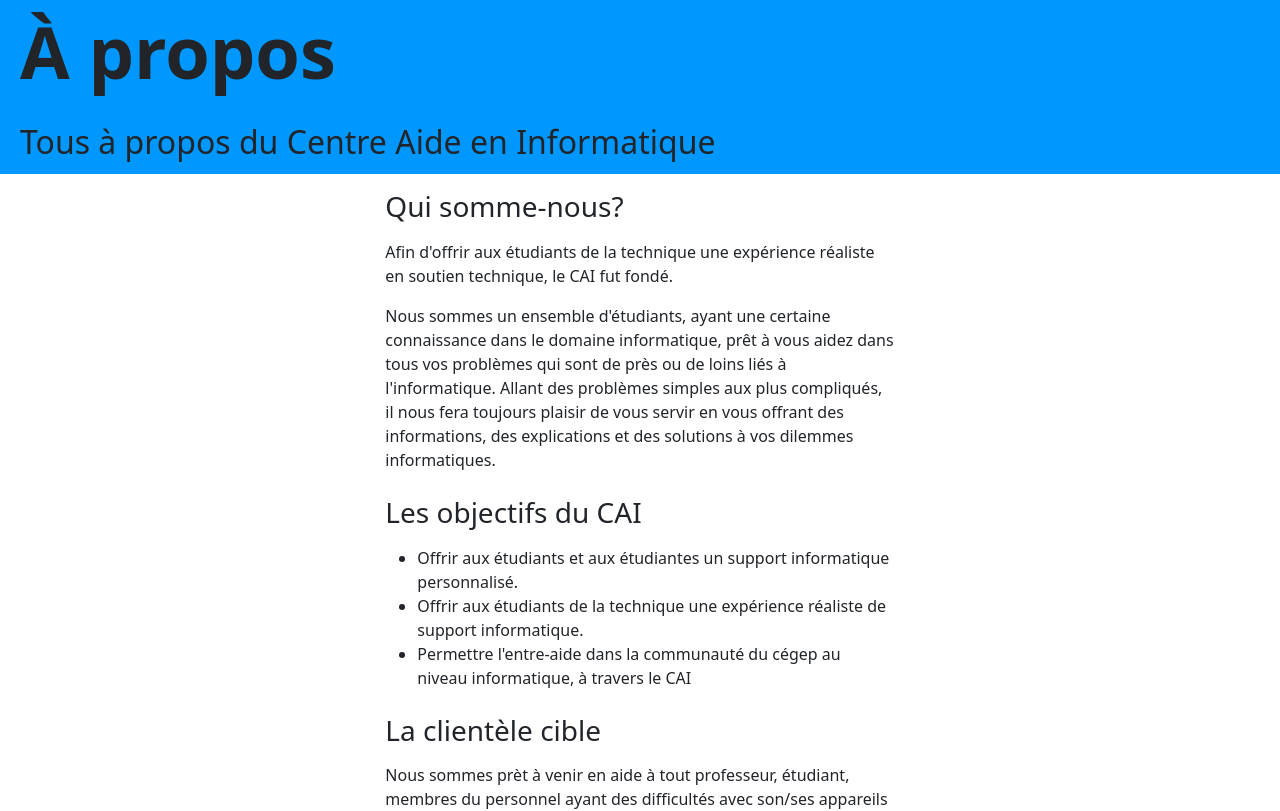
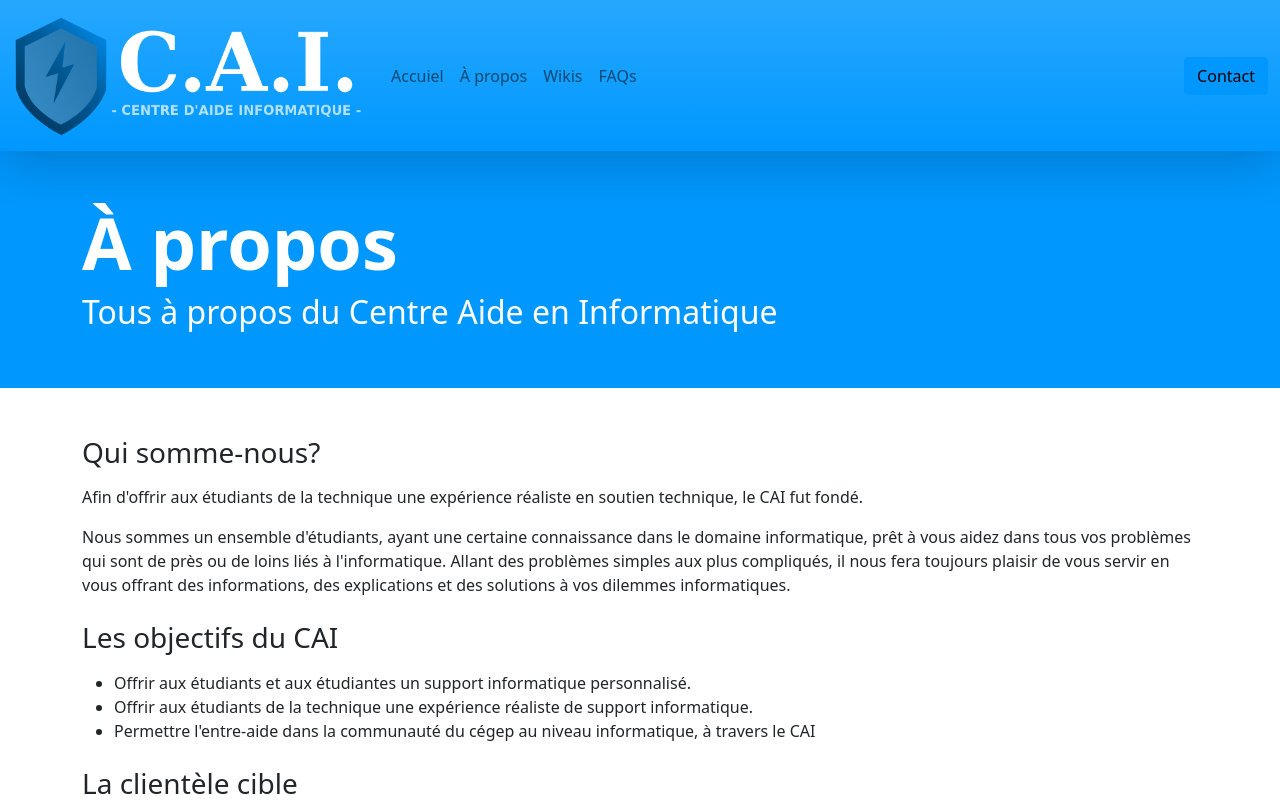
Before and after one commit to darkhappy/projet-soutien, a React (Create React App) app: page /about in a window 1280 px wide. Shown: the top 811 px of the page. Built offline with nearby package versions, Linux system fonts and the light colour scheme.

Commit message:
Porting components to react-boostrap, along with eslint things

```diff
--- a/package.json
+++ b/package.json
@@ -21,12 +21,6 @@
     "test": "react-scripts test",
     "eject": "react-scripts eject"
   },
-  "eslintConfig": {
-    "extends": [
-      "react-app",
-      "react-app/jest"
-    ]
-  },
   "browserslist": {
     "production": [
       ">0.2%",
--- a/src/App.js
+++ b/src/App.js
@@ -1,10 +1,10 @@
 import NavBar from "./components/NavBar";
 import { Outlet } from "react-router-dom";
-import Header from "./components/Header";
 
 function App() {
   return (
     <>
+      <NavBar />
       <Outlet />
     </>
   );
--- a/src/components/Header.jsx
+++ b/src/components/Header.jsx
@@ -1,12 +1,14 @@
+import { Container } from "react-bootstrap";
+
 export default function Header(props) {
   return (
-    <div className="bg-primary">
-      <div className="container-fluid">
-        <h1 className="display-2 fw-bold p-2">{props.title}</h1>
-        <p className="text-black-70 fs-2 p-2">
+    <header className="bg-primary mb-5 text-white">
+      <Container className="py-5" >
+        <h1 className="display-2 fw-bold">{props.title}</h1>
+        <h2 className="fs-2">
           {props.subtitle}
-        </p>
-      </div>
-    </div>
+        </h2>
+      </Container>
+    </header>
   );
 }
--- a/src/routes/About.jsx
+++ b/src/routes/About.jsx
@@ -1,4 +1,5 @@
 import Header from "../components/Header";
+import { Container } from "react-bootstrap";
 
 export default function About() {
   return (
@@ -7,7 +8,7 @@ export default function About() {
         title="À propos"
         subtitle="Tous à propos du Centre Aide en Informatique"
       />
-      <main className="container col col-md-5 mx-auto">
+      <Container>
         <div className="mb-4" id="qui-somme-nous">
           <h3 className="mb-3">Qui somme-nous?</h3>
           <p>
@@ -124,7 +125,7 @@ export default function About() {
             </li>
           </ul>
         </div>
-      </main>
+      </Container>
     </>
   );
 }
--- a/src/routes/Home.jsx
+++ b/src/routes/Home.jsx
@@ -1,15 +1,14 @@
 import Header from "../components/Header";
-import NavBar from "../components/NavBar";
+import { Container } from "react-bootstrap";
 
 export default function Home() {
   return (
     <>
-      <NavBar />
       <Header
         title="Accueil"
         subtitle="Bienvenue au Centre d'aide Informatique"
       />
-      <div className="container">
+      <Container>
         <h1 className="mt-auto">JP va nous parler de ses animes préférés !</h1>
         <p>
           Lorem ipsum dolor sit amet, consectetur adipiscing elit. Quisque at
@@ -71,7 +70,7 @@ export default function Home() {
           urna non neque. Nullam blandit condimentum lorem, at gravida velit
           posuere quis.
         </p>
-      </div>
+      </Container>
     </>
   );
 }
```
Also changed, not shown: 2 other files (tests, documents, lock files or other folders).
